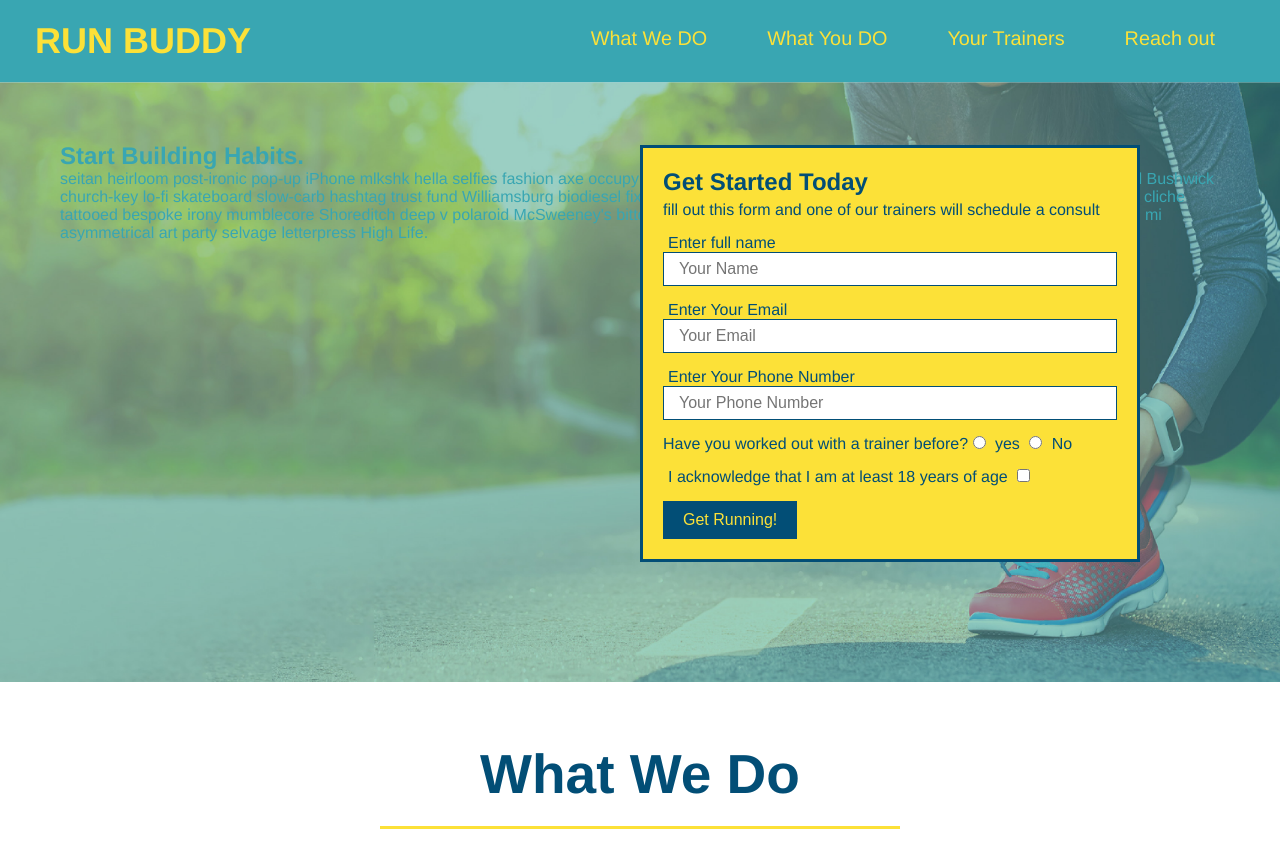
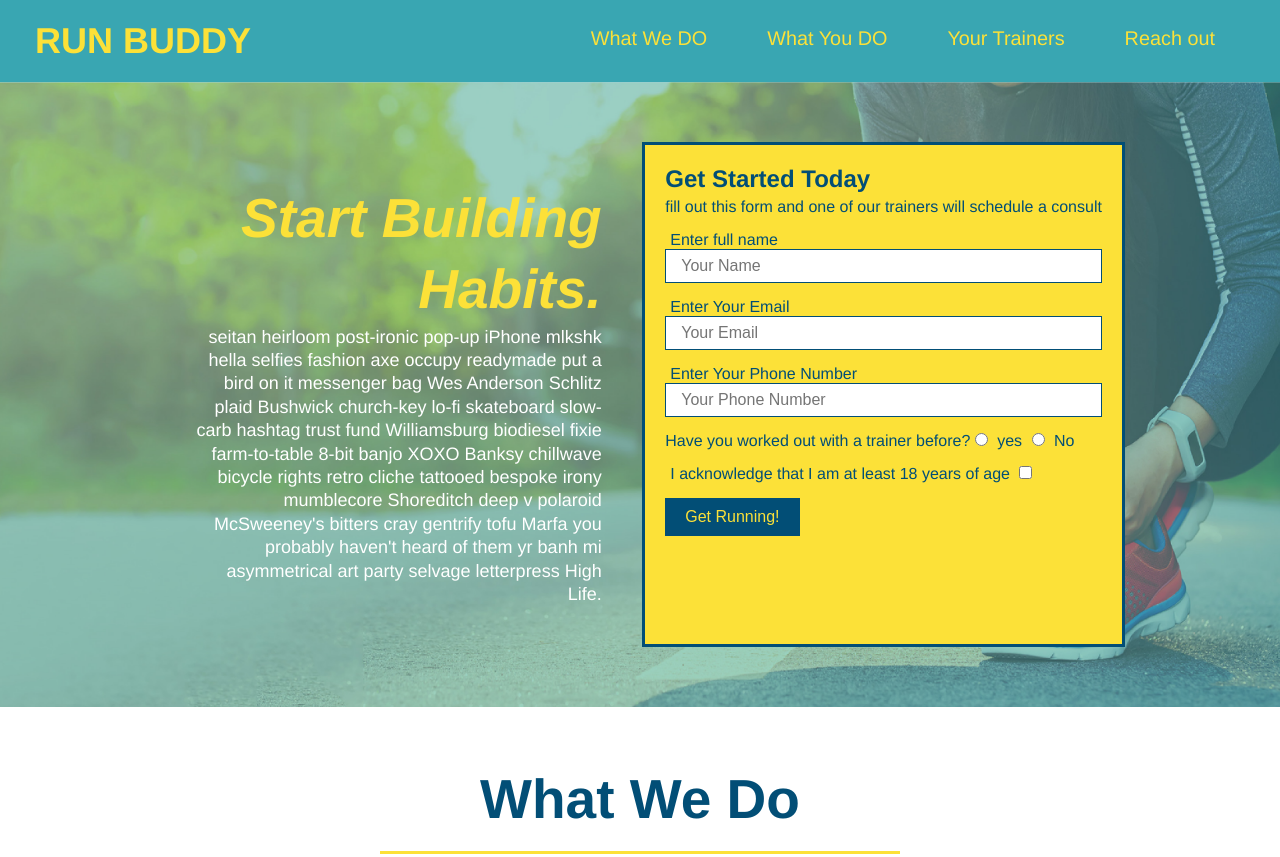
Before and after one commit to ReubenGenkin/run_buddy, a plain HTML site: page index.html in a window 1280 px wide. Shown: the top 857 px of the page. Drawn offline with Linux system fonts and the light colour scheme.

Commit message:
added flexbox to the hero

```diff
--- a/assets/css/style.css
+++ b/assets/css/style.css
@@ -16,14 +16,10 @@ section {
 .hero-form {
     background-color: #fce138;
     padding: 20px;
-    width: 500px;
     color: #024e76;
     border-style: solid;
     border-width: 3px;
     border-color: #024e76;
-    position: absolute;
-    bottom: 120px;
-    right: 140px;
 }
 
 .hero-form h3 {
@@ -57,14 +53,28 @@ section {
     font-size: 16px;
 }
 
-
-/* hero style start */
 .hero {
     background-image: url("../images/hero-bg.jpg");
-    height: 600px;
     background-size: cover;
     background-position: center;
-    position: relative;
+    display: flex;
+    justify-content: center;
+    flex-wrap: wrap;
+}
+
+.hero-cta {
+    width: 35%;
+    text-align: right;
+    margin: 3.5%;
+    color: #fff;
+    font-size: 18px;
+    line-height: 1.3;
+}
+
+.hero-cta h2 {
+    font-style: italic;
+    font-size: 55px;
+    color: #fce138;
 }
 
 /* hero style end */
@@ -278,17 +288,18 @@ footer {
     background: #fce138;
     width: 100%;
     padding: 40px 35px;
+    display: flex;
+    justify-content: space-between;
+    flex-wrap: wrap;
 }
 
 footer h2 {
-    display: inline;
     color: #024e76;
     font-size: 30px;
     margin: 0;
 }
 
 footer div {
-    float: right;
     line-height: 1.5;
     text-align: right;
 }
```
